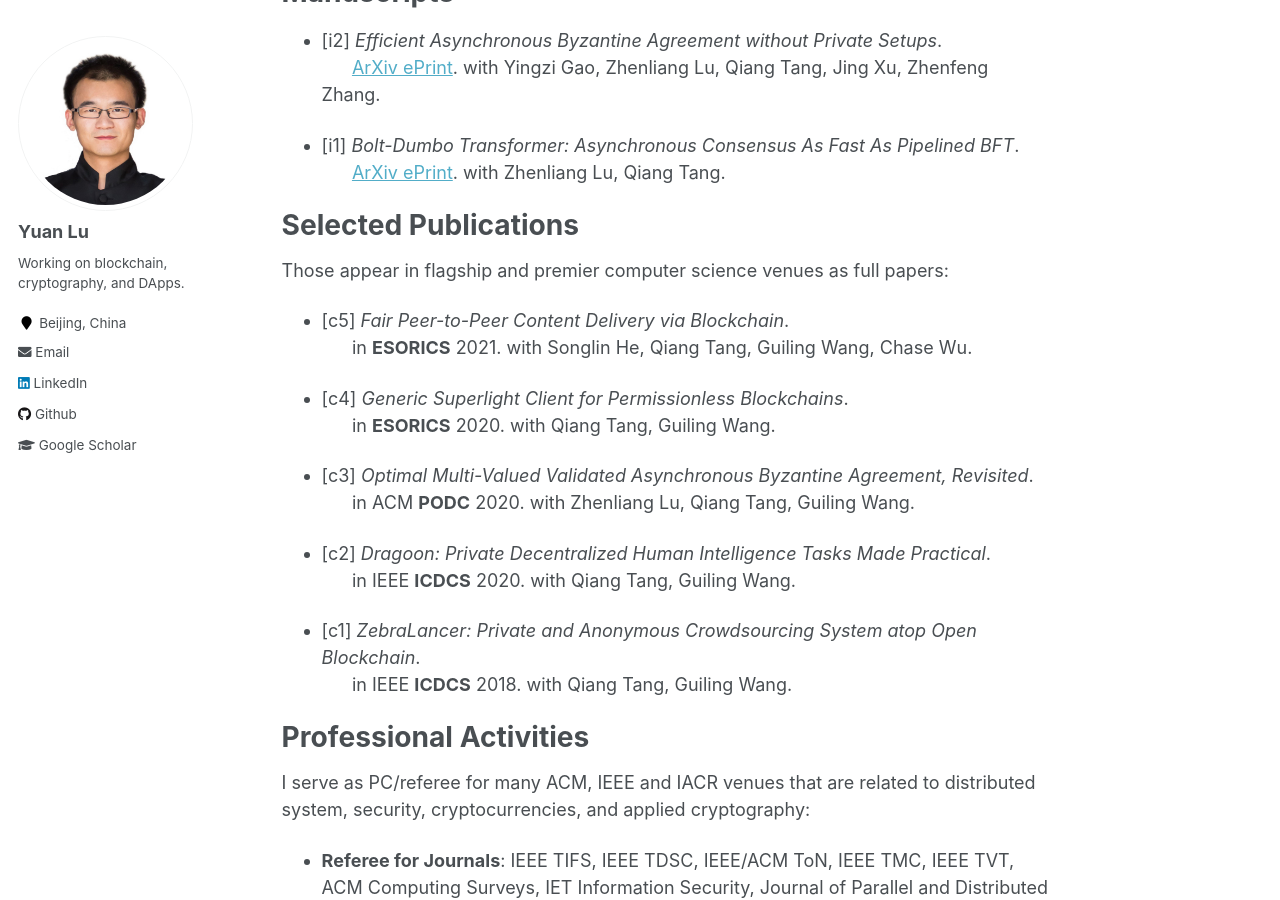
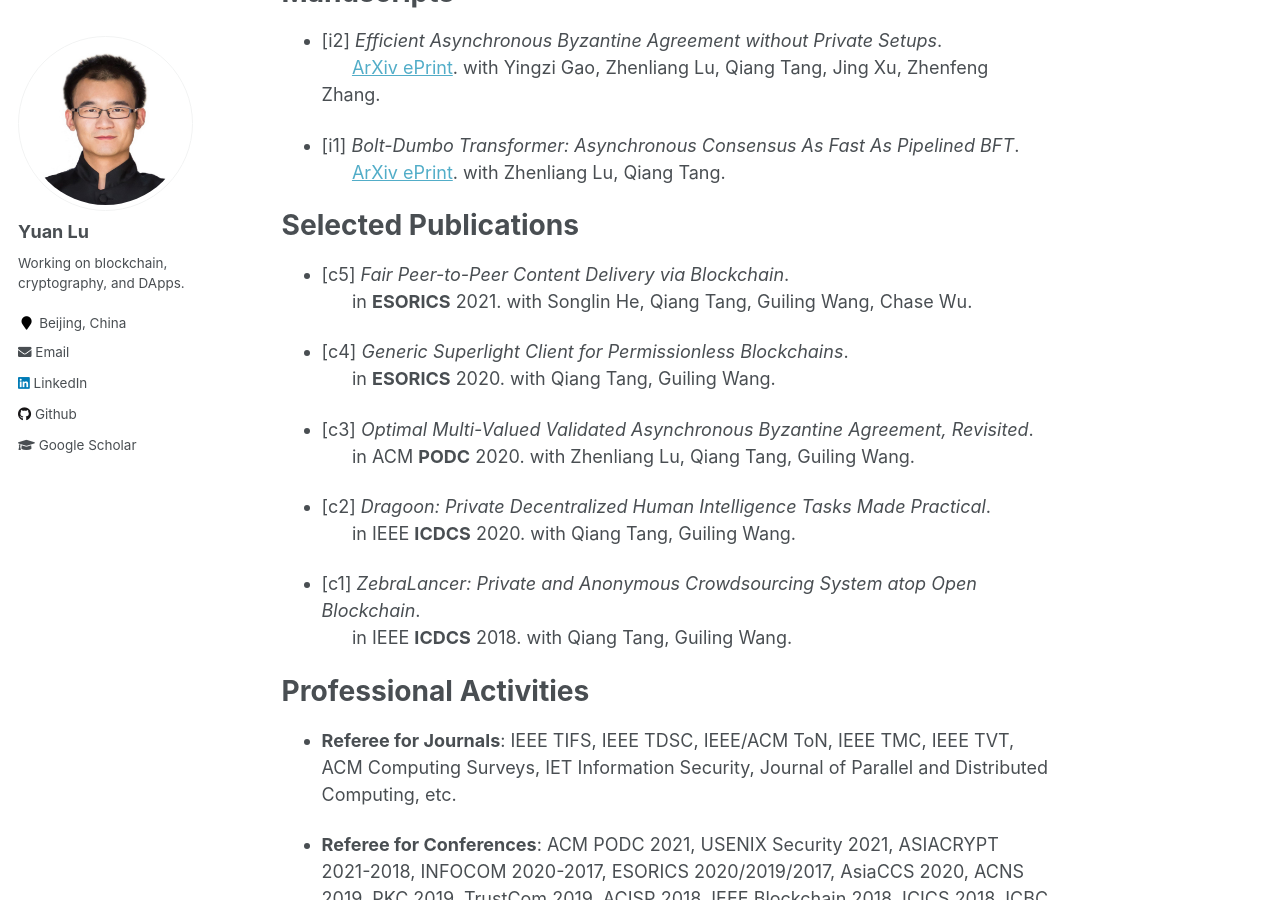
Before and after one commit to yylluu/yylluu.github.io, a Jekyll site: the page built from _pages/about.md, in a window 1280 px wide and 900 px high, scrolled down 534 px. Built offline with Jekyll 4.4.1, drawn with Linux system fonts in a browser that asks for light colours.

Commit message:
Update about.md

```diff
--- a/_pages/about.md
+++ b/_pages/about.md
@@ -27,7 +27,6 @@ Manuscripts
 
 Selected Publications
 ======
-Those appear in flagship and premier computer science venues as full papers:
 
 - [c5] *Fair Peer-to-Peer Content Delivery via Blockchain*.
      &nbsp; &nbsp; &nbsp; in **ESORICS** 2021. with Songlin He, Qiang Tang, Guiling Wang, Chase Wu.
@@ -49,7 +48,6 @@ Those appear in flagship and premier computer science venues as full papers:
 
 Professional Activities
 ======
-I serve as PC/referee for many ACM, IEEE and IACR venues that are related to distributed system, security, cryptocurrencies, and applied cryptography:
 
 - **Referee for Journals**: IEEE TIFS, IEEE TDSC, IEEE/ACM ToN, IEEE TMC, IEEE TVT, ACM Computing Surveys, IET Information Security, Journal of Parallel and Distributed Computing, etc.
 
```
